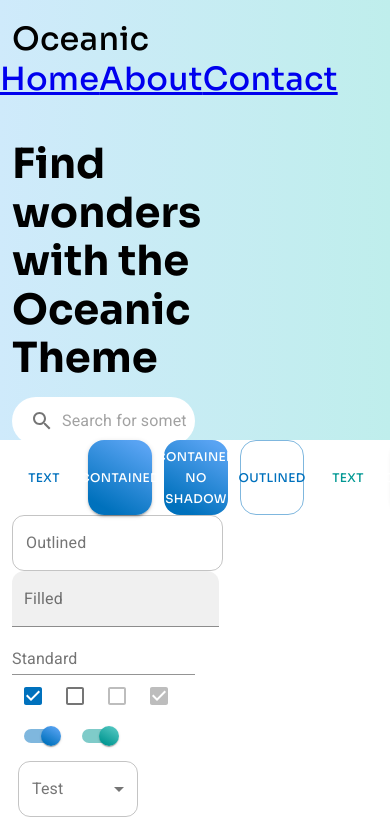
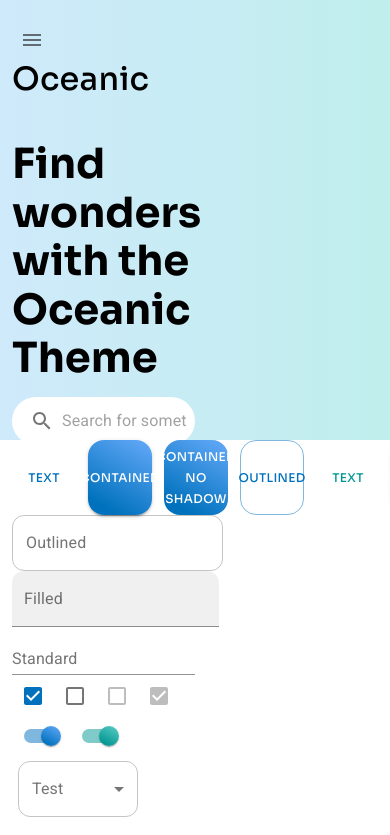
Before and after one commit to brentmitch/Oceanic-MUI-Theme, a React (Create React App) app: page / in a window 390 px wide. Shown: the top 835 px of the page. Built offline with nearby package versions, Linux system fonts and the light colour scheme; the HTML template or start-up script is replaced by a standard one.

Commit message:
Adds basic small screen nav

```diff
--- a/src/components/layout/header/header.tsx
+++ b/src/components/layout/header/header.tsx
@@ -1,8 +1,15 @@
 import React from 'react';
-import { Link } from 'react-router-dom';
-import { AppBar, Container, Typography } from '@mui/material';
+import {
+	AppBar,
+	Container,
+	Typography,
+	useMediaQuery,
+	useTheme,
+} from '@mui/material';
 import useScrollTrigger from '@mui/material/useScrollTrigger';
 
+import NavLargeScreen from '../nav-large-screen/nav-large-screen';
+import NavSmallScreen from '../nav-small-screen/nav-small-screen';
 interface Props {
 	children: React.ReactElement;
 }
@@ -36,18 +43,19 @@ function AppBarStylesScroll(props: Props) {
 }
 
 const Header: React.FC = () => {
+	const theme = useTheme();
+	const isSmallScreen = useMediaQuery(theme.breakpoints.down('md'));
 	return (
 		<React.Fragment>
 			<AppBarStylesScroll>
 				<AppBar position='fixed'>
-					<Typography variant='h4' component='h1' color='black'>
-						<Container>Oceanic</Container>
-						<nav>
-							<Link to='/'>Home</Link>
-							<Link to='/about'>About</Link>
-							<Link to='/contact'>Contact</Link>
-						</nav>
-					</Typography>
+					<Container>
+						{isSmallScreen && <NavSmallScreen />}
+						<Typography variant='h4' component='h1' color='black'>
+							Oceanic
+						</Typography>
+						{!isSmallScreen && <NavLargeScreen />}
+					</Container>
 				</AppBar>
 			</AppBarStylesScroll>
 		</React.Fragment>
--- /dev/null
+++ b/src/components/layout/nav-large-screen/nav-large-screen.tsx
@@ -0,0 +1,13 @@
+import { Link } from 'react-router-dom';
+
+const NavLargeScreen: React.FC = () => {
+	return (
+		<nav>
+			<Link to='/'>Home</Link>
+			<Link to='/about'>About</Link>
+			<Link to='/contact'>Contact</Link>
+		</nav>
+	);
+};
+
+export default NavLargeScreen;
--- /dev/null
+++ b/src/components/layout/nav-small-screen/nav-small-screen.tsx
@@ -0,0 +1,43 @@
+import { useState } from 'react';
+import { Link } from 'react-router-dom';
+import {
+	Drawer,
+	IconButton,
+	List,
+	ListItem,
+	ListItemText,
+} from '@mui/material';
+
+import MenuIcon from '@mui/icons-material/Menu';
+
+const NavSmallScreen: React.FC = () => {
+	const [openDrawer, setOpenDrawer] = useState(false);
+	return (
+		<>
+			<Drawer open={openDrawer} onClose={() => setOpenDrawer(false)}>
+				<List>
+					<ListItem onClick={() => setOpenDrawer(false)}>
+						<ListItemText>
+							<Link to='/'>Home</Link>
+						</ListItemText>
+					</ListItem>
+					<ListItem onClick={() => setOpenDrawer(false)}>
+						<ListItemText>
+							<Link to='/about'>About</Link>
+						</ListItemText>
+					</ListItem>
+					<ListItem onClick={() => setOpenDrawer(false)}>
+						<ListItemText>
+							<Link to='/contact'>Contact</Link>
+						</ListItemText>
+					</ListItem>
+				</List>
+			</Drawer>
+			<IconButton onClick={() => setOpenDrawer(!openDrawer)}>
+				<MenuIcon />
+			</IconButton>
+		</>
+	);
+};
+
+export default NavSmallScreen;
```
